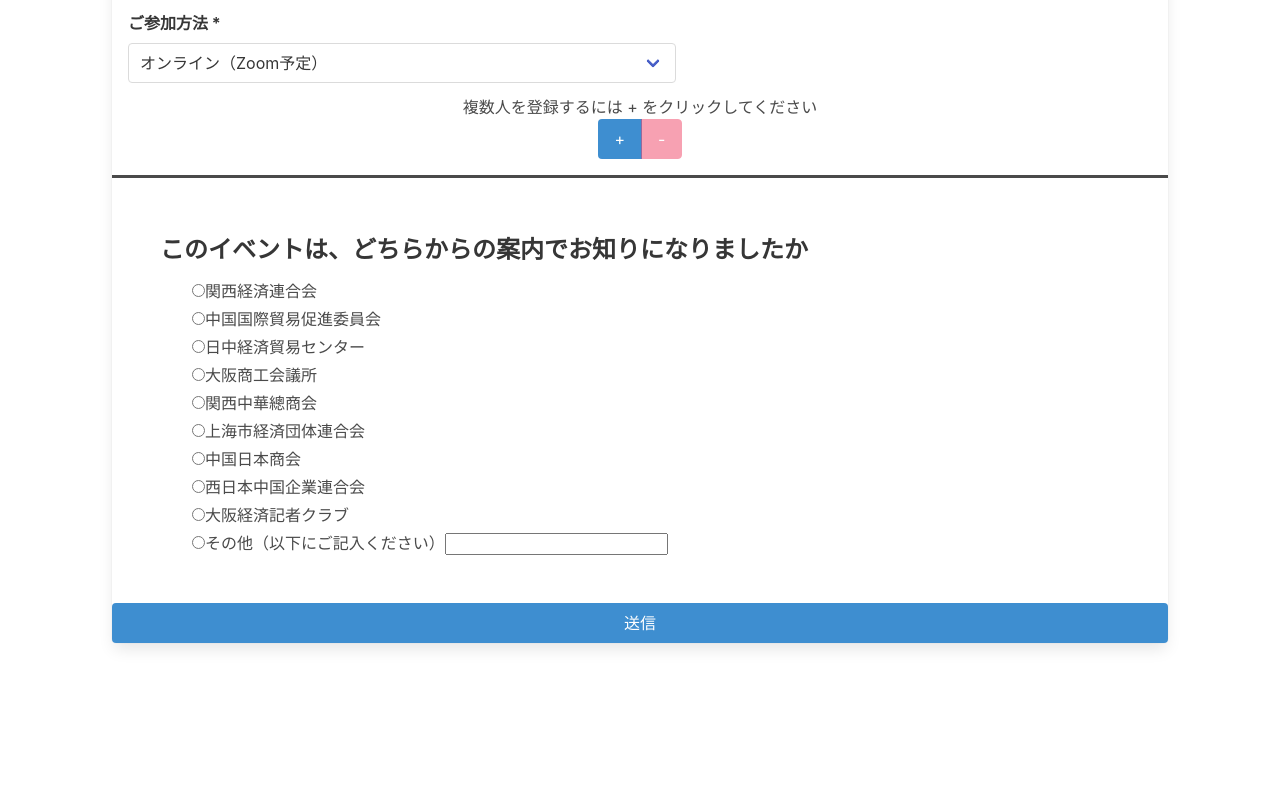
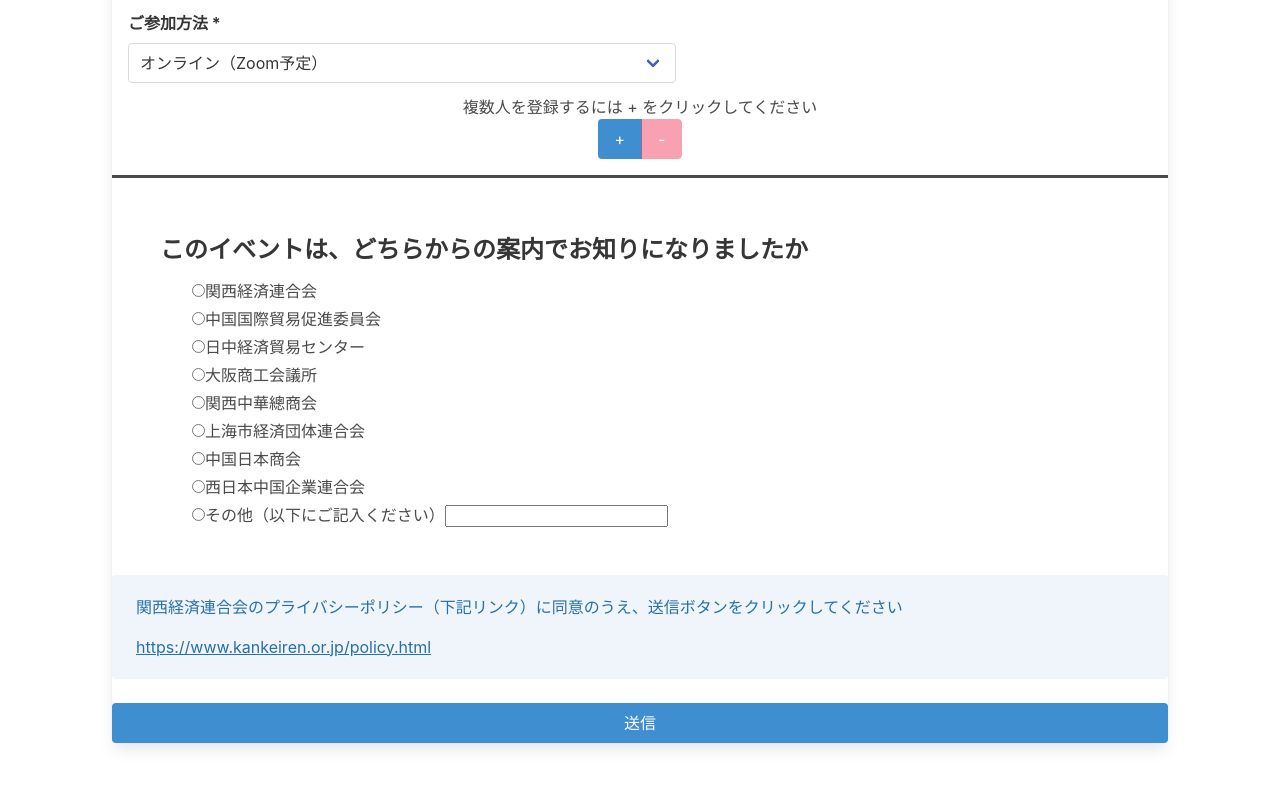
Before and after one commit to CPkobo/nuxt3-form-template, a Nuxt app: page / in a window 1280 px wide. Shown: the part 1027-1814 px from the top of the page. Before the commit the page ends 1742 px from the top, so only its background shows below. Built offline with nearby package versions, Linux system fonts and the light colour scheme; no server answers.

Commit message:
privacy policy added

```diff
--- a/@types/ui.d.ts
+++ b/@types/ui.d.ts
@@ -6,6 +6,7 @@ declare interface DoubleString {
 declare interface UiText {
     top: {
         title: DoubleString
+        privacy: DoubleString
     },
     form: {
         participant: DoubleString
--- a/components/JoinForm.vue
+++ b/components/JoinForm.vue
@@ -5,6 +5,11 @@
         <SingleParsen v-for="person, index in data.participants" :key="'part-'+index" :index="index" />
         <CoopSelector />
         <ErrMessage v-if="message.length > 0" />
+        <div class="notification is-info is-light">
+            <p>{{ ui.top.privacy[data.lang] }}</p>
+            <a href="https://www.kankeiren.or.jp/policy.html"
+                target="_blank">https://www.kankeiren.or.jp/policy.html</a>
+        </div>
         <button class="button is-fullwidth is-info" :class="{'is-loading': isLoading}" @click="submitForm">{{
         ui.form.submit[data.lang] }}</button>
     </div>
--- a/composables/ui.ts
+++ b/composables/ui.ts
@@ -31,10 +31,10 @@ const coops: DoubleString[] = [
         ja: '西日本中国企業連合会',
         zh: '西日本中国企业联合会'
     },
-    {
-        ja: '大阪経済記者クラブ',
-        zh: '大阪经济记者俱乐部'
-    },
+    // {
+    //     ja: '大阪経済記者クラブ',
+    //     zh: '大阪经济记者俱乐部'
+    // },
     {
         ja: 'その他（以下にご記入ください）',
         zh: '其他（请填入下一栏）'
@@ -46,6 +46,10 @@ const ui: UiText = {
         title: {
             ja: '関西経済連合会 日中国交正常化50周年記念事業 参加申し込みフォーム',
             zh: '关西经济联合会 中日邦交正常化50周年纪念活动 报名表单'
+        },
+        privacy: {
+            ja: '関西経済連合会のプライバシーポリシー（下記リンク）に同意のうえ、送信ボタンをクリックしてください',
+            zh: '请在同意关西经济联合会的隐私政策（仅日文，链接地址如下）的基础上，点击提交按钮'
         }
     },
     form: {
```
